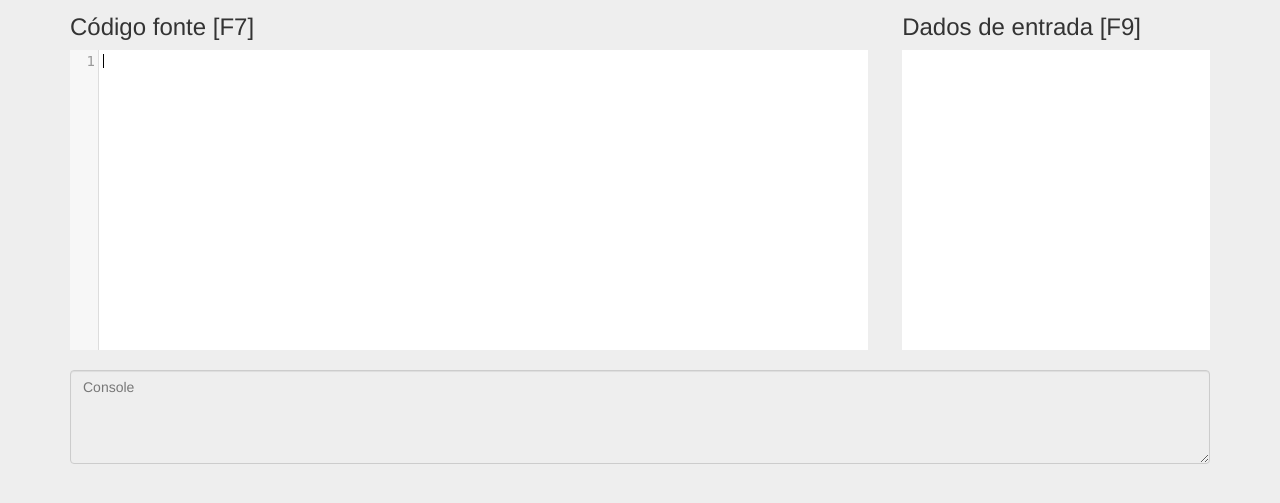
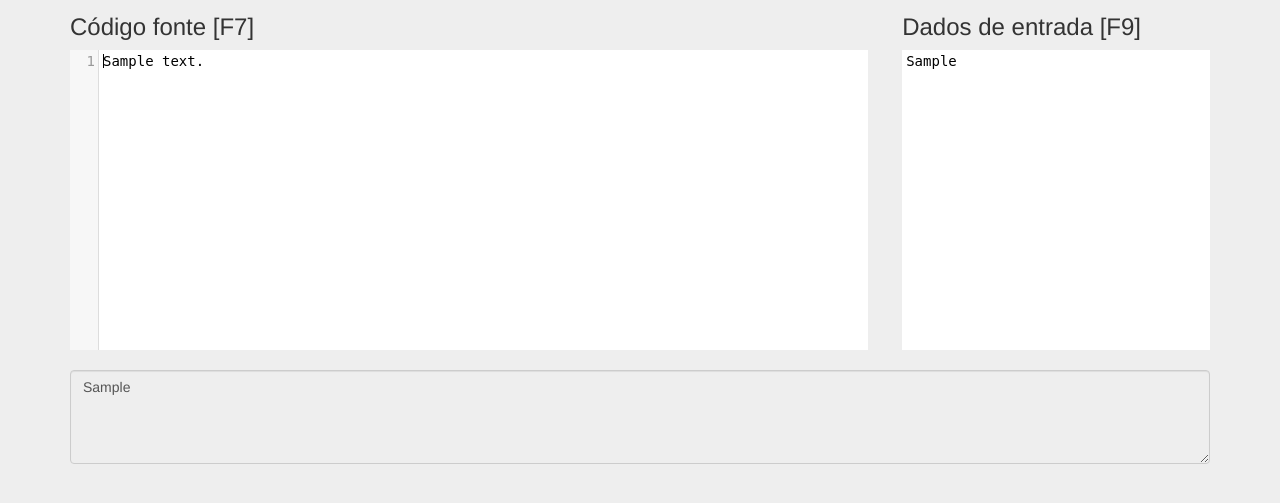
Before and after one commit to guilhermedacsilva/webc, a PHP site: page /ide.php in a window 1280 px wide. Shown: the part 51-554 px from the top of the page. Run offline with PHP 8.4, Linux system fonts and the light colour scheme; the visitor is signed in with stand-in values (Sample User, id 1); tables that the repository leaves empty hold one stand-in row (values such as "Sample post").

Commit message:
carrega o código anterior

```diff
--- a/ide.php
+++ b/ide.php
@@ -1,7 +1,7 @@
 <?php
 require_once "include_me.php";
 redirectIfNotLogged();
-
+$lastRun = pdoGetLastCodeFromUser();
 ?>
 <!DOCTYPE html>
 <html>
@@ -40,7 +40,7 @@ redirectIfNotLogged();
 		<div class="collapse navbar-collapse">
 			<ul class="nav navbar-nav">
 				<li class="active"><a href="#">IDE</a></li>
-				<li><a href="#">Compilar e Rodar [F10]</a></li>
+				<li><a href="#" onclick="WebC.run()">Compilar e Rodar [F10]</a></li>
 			</ul>
 		</div><!--/.nav-collapse -->
 	</div>
@@ -51,10 +51,10 @@ redirectIfNotLogged();
 	<h3 class="h3-userinput">Dados de entrada [F9]</h3>
 	<div class="clear"></div>
 	<form role="form" method="post">
-		<textarea id="userCode" class="form-control userCode" style="height: 60vh" placeholder="Insira o código fonte aqui."></textarea>
-		<textarea id="userInput" class="form-control userInput" style="height: 60vh" placeholder="Insira o código fonte aqui."></textarea>
+		<textarea id="userCode" class="form-control userCode" style="height: 70vh" placeholder="Insira o código fonte aqui."><?php echo $lastRun ? $lastRun['text'] : '' ?></textarea>
+		<textarea id="userInput" class="form-control userInput" style="height: 70vh" placeholder="Insira o código fonte aqui."><?php echo $lastRun ? $lastRun['input'] : '' ?></textarea>
 		<div class="clear"></div>
-		<textarea id="output" class="form-control console" rows="4" placeholder="Console" disabled></textarea>
+		<textarea id="output" class="form-control console" rows="4" placeholder="Console" disabled><?php echo $lastRun ? $lastRun['console'] : '' ?></textarea>
 	</form>
 </div>
 
--- a/include_me.php
+++ b/include_me.php
@@ -55,6 +55,13 @@ function pdoInsertCode($code, $input, $console, $compiled, $forbidden) {
 		date("Y-m-d H:i:s"),
 		$_SESSION['id']
 	));
+}
+
+function pdoGetLastCodeFromUser() {
+	global $pdo;
+	$resp = $pdo->query('SELECT * FROM code WHERE user_id = ' . $_SESSION['id'] . ' ORDER BY id DESC LIMIT 1');
+	$row = $resp->fetch();
+	return $row;
 }
 
 function isLogged() {
--- a/run.php
+++ b/run.php
@@ -5,7 +5,6 @@ if (!isLogged() || !isset($_POST['code'])) {
 	echo 'WebC.exit';
 	exit;
 }
-
 
 $executable = __DIR__ . '/user/'.$_SESSION['id'];
 $source = $executable . '.c';
@@ -27,6 +26,6 @@ if ($errors) {
 	}
 }
 
-saveAllUserData($_POST['code'],$_POST['input'], $console, $errors ? 1 : 0, $forbidden);
+saveAllUserData($_POST['code'],$_POST['input'], $console, $errors ? 0 : 1, $forbidden);
 
 echo $console;
```
Also changed, not shown: README.md, 2 other files.
